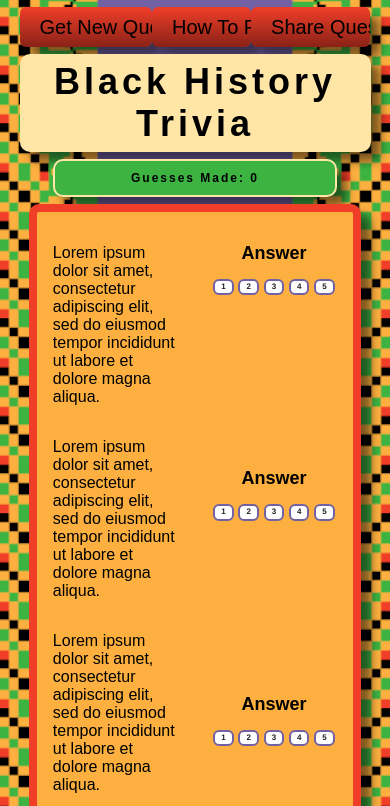
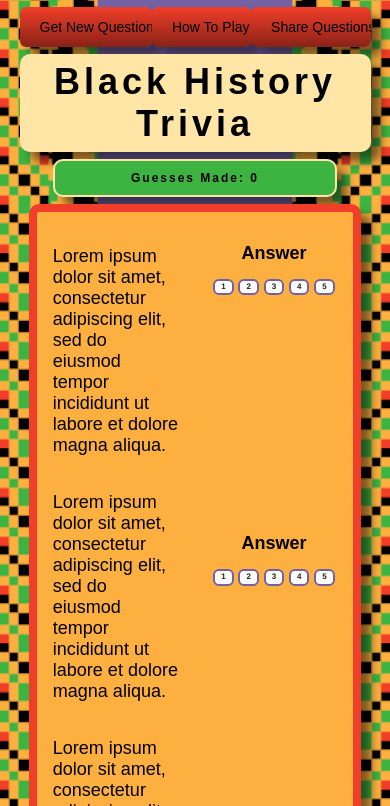
Before and after one commit to jamalcwoods/bht, a plain HTML site: page index.html in a window 390 px wide. Shown: the top 806 px of the page. Drawn offline with Linux system fonts and the light colour scheme; no server answers; a web font is replaced by a local one.

Commit message:
Text edits

```diff
--- a/css/style.css
+++ b/css/style.css
@@ -87,6 +87,7 @@ p {
   line-height: 40px;
   outline: 0;
   overflow: hidden;
+  color: black;
   padding: 0 20px;
   pointer-events: auto;
   text-align: center;
@@ -179,7 +180,7 @@ p {
 
 @media (max-width: 699px) {
     #questionsBox div p {
-        font-size: 16px;
+        font-size: 18px;
         font-family: 'Sofia Sans Extra Condensed', sans-serif;
         text-align: left;
     }
@@ -212,6 +213,29 @@ p {
         width: 100%;
     }
 
+    .controlButton {
+      background-color: initial;
+      background-image: linear-gradient(-180deg, #F13E28, #892217);
+      border-radius: 6px;
+      box-shadow: 10px 10px 10px rgba(0, 0, 0, 0.5);
+      cursor: pointer;
+      display: inline-block;
+      height: 40px;
+      line-height: 40px;
+      outline: 0;
+      color: black;
+      overflow: hidden;
+      padding: 0 20px;
+      pointer-events: auto;
+      text-align: center;
+      vertical-align: top;
+      white-space: nowrap;
+      border: 0;
+      transition: box-shadow .2s;
+      font-size: 14px;
+      font-family: 'Sofia Sans Extra Condensed', sans-serif;
+
+    }
 
     .answerButton {
       background: #fff;
```
